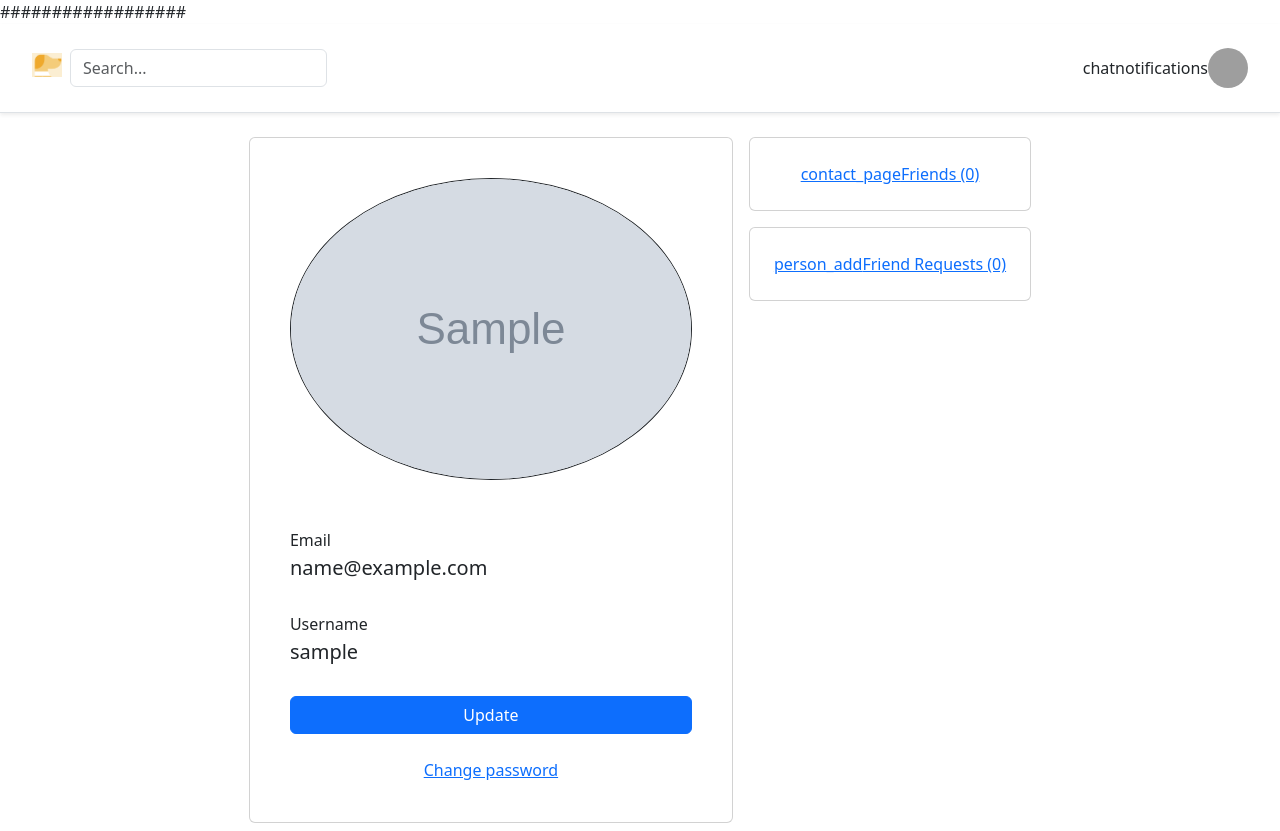
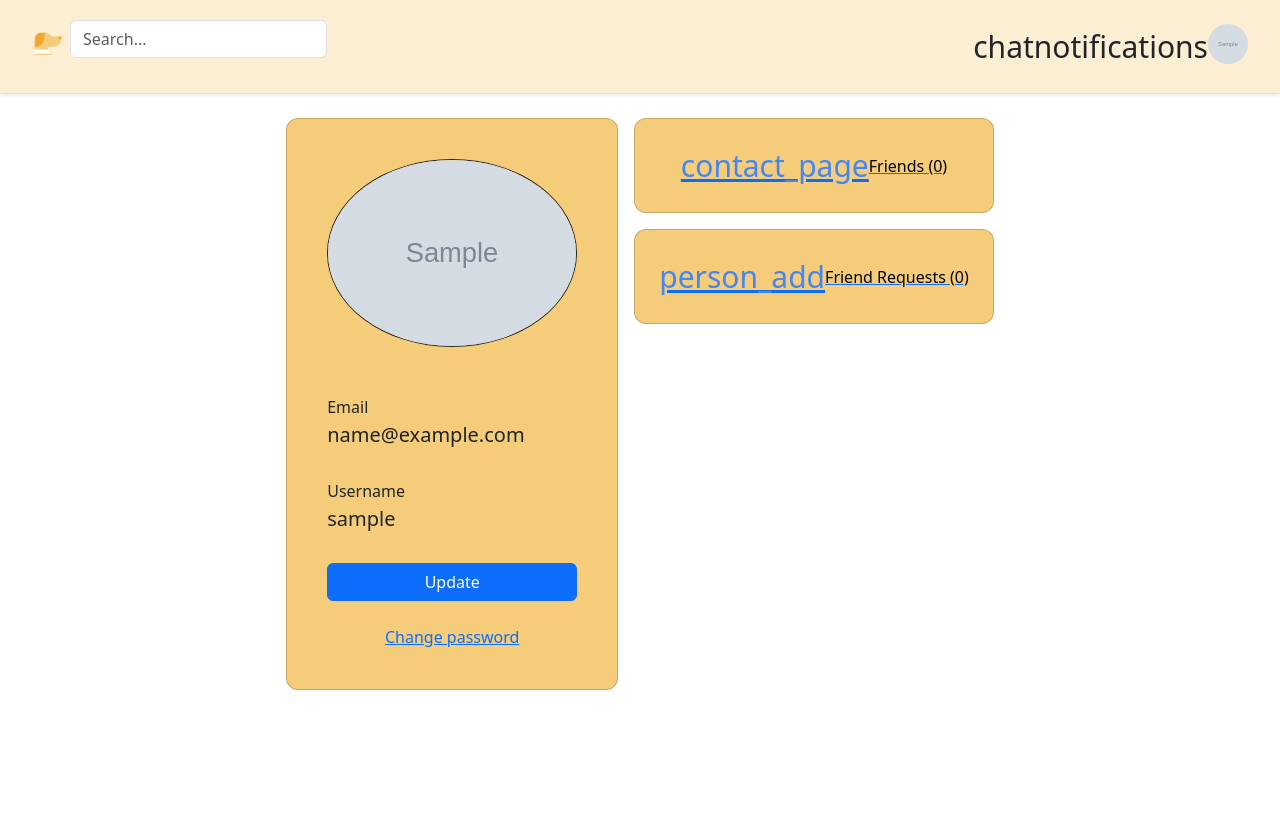
Before and after one commit to Runaway-Boys/Dogstagram, a Django app: page /account/1/ in a window 1280 px wide. After the commit the page ends 690 px from the top, so only its background shows below. Run offline with Django 4.2, Linux system fonts and the light colour scheme; a user stored in the database is signed in; tables that the repository leaves empty hold one stand-in row (values such as "Sample post"); grey boxes marked "Sample" are stand-in pictures; style sheets or scripts are compiled from the project's sources; some libraries are stand-ins or nearby versions; grey boxes are pictures that could not be loaded.

Commit message:
updated the UI

```diff
--- a/accounts/views.py
+++ b/accounts/views.py
@@ -132,7 +132,6 @@ def account_search_view(request, *args, **kwargs):
 		search_query = request.GET.get("q")
 		if len(search_query) > 0:
 			search_results = DogAccount.objects.filter(email__icontains=search_query).filter(username__icontains=search_query).distinct()
-			user = request.user
 			accounts = [] # [(account1, True), (account2, False), ...]
 			for account in search_results:
 				accounts.append((account, False)) # you have no friends yet
--- a/templates/accounts/account.html
+++ b/templates/accounts/account.html
@@ -3,6 +3,70 @@
 
 
 {% block content %}
+
+<style type="text/css">
+	.image-container{
+		max-width: 250px;
+		height: auto;
+	}
+	.field-heading{
+		color: var(--secondary-text-color);
+	}
+	.icon-container:hover {
+		opacity: 0.3;
+		cursor: pointer;
+	}
+	.friends-icon{
+		color: #4287f5;
+		font-size: 40px;
+	}
+	.person-add-icon{
+		color: #4287f5;
+		font-size: 40px;
+	}
+	.friend-text{
+		font-weight: 500;
+		color: black;
+	}
+	.friends-btn{
+		background-color: #cccccc;
+		border-color: #cccccc;
+		color: #000;
+		font-weight: 500;
+	}
+	.friends-btn:hover {
+		background-color: #bfbfbf;
+		border-color: #bfbfbf;
+	}
+	.dropdown-toggle::after {
+		content: none;
+	}
+	.card{
+		border-radius: 12px;
+		background-color:#f4cc7a;
+	}
+	.material-icons{
+		font-size: 30px;
+	}
+	.material-icons:hover{
+		cursor: pointer;
+	}
+	.confirm-friend-request{
+		color: green;
+	}
+	.confirm-friend-request:hover {
+		opacity: 0.3;
+	}
+	.decline-friend-request:hover {
+		opacity: 0.3;
+	}
+	.decline-friend-request{
+		color: red;
+	}
+	.message-btn-text{
+		font-weight: 500;
+	}
+</style>
 <div class="container-fluid">
 	<div class="d-flex flex-row justify-content-center flex-wrap align-items-start">
 
--- a/templates/index.html
+++ b/templates/index.html
@@ -1,8 +1,7 @@
 {%load static%}
+<style type="text/css">
 
-
-
-
+</style>
 
 <!DOCTYPE html>
 <html lang="en">
@@ -20,8 +19,8 @@
 </head>
 
 
-      ##################
-      <div class="d-flex flex-column flex-lg-row p-3 px-md-4 mb-3 bg-white border-bottom shadow-sm">
+
+      <div class="d-flex flex-column flex-lg-row p-3 px-md-4 mb-3 border-bottom shadow-sm" style="background-color:#fbeed2; ">
 
         <!-- MEDIUM+ SCREENS -->
         <div class="d-none d-md-flex flex-row my-auto flex-grow-1 align-items-center">
@@ -58,17 +57,17 @@
                                 </div>
 
                                 <div class="btn-group dropleft">
-                                    <a href = "{%url 'accounts:view' user_id=request.user.id%}"><img class="account-image rounded-circle m-auto d-block dropdown-toggle" id="id_profile_links" data-toggle="dropdown" aria-haspopup="true" aria-expanded="false" src="{% static 'images/default-dog-profile.png' %}" alt="error" width="40" height="40"></a>
+                                    <a href = "{%url 'accounts:view' user_id=request.user.id%}"><img class="account-image rounded-circle m-auto d-block dropdown-toggle" id="id_profile_links" data-toggle="dropdown" aria-haspopup="true" aria-expanded="false" src="{{request.user.profile_image.url}}" alt="error" width="40" height="40"></a>
                                     <div class="dropdown-menu" aria-labelledby="id_profile_links">
                                         <a class="dropdown-item" href="{%url 'accounts:view' user_id=request.user.id%}">Account</a>
-                                        <a class="dropdown-item" href="#">Logout</a>
+                                        <a class="dropdown-item" href="{%url 'logout'%}">Logout</a>
                                     </div>
                                 </div>
                             </div>
 
                         </div>
                     {% else %}
-                        <a class="p-2 text-dark" href="{%url 'login'%}">Login</a>
+                        <a class="btn btn-outline-primary" href="{%url 'login'%}">Login</a>
                         <a class="btn btn-outline-primary" href="{%url 'register'%}">Register</a>
                     {% endif %}
                 </nav>
@@ -89,7 +88,7 @@
 				<div class="dropdown dropleft p-2 mt-2">
 					<div class="d-flex flex-row">
 						<div class="btn-group dropleft">
-							<img class="account-image rounded-circle m-auto d-block dropdown-toggle" id="id_profile_links" data-toggle="dropdown" aria-haspopup="true" aria-expanded="false" src="{% static 'images/default-dog-profile.png' %}" alt="error" width="40" height="40">
+							<img class="account-image rounded-circle m-auto d-block dropdown-toggle" id="id_profile_links" data-toggle="dropdown" aria-haspopup="true" aria-expanded="false" src="{{request.user.profile_image.url}}" alt="error" width="40" height="40">
 							<div class="dropdown-menu" aria-labelledby="id_profile_links">
 								<a class="dropdown-item" href="#">Account</a>
 								<a class="dropdown-item" href="#">Logout</a>
```
Also changed, not shown: templates/accounts/search_results.html (+39 -2 lines), media_cdn/profile_images/2/profile_image.png (added), 2 other files.
